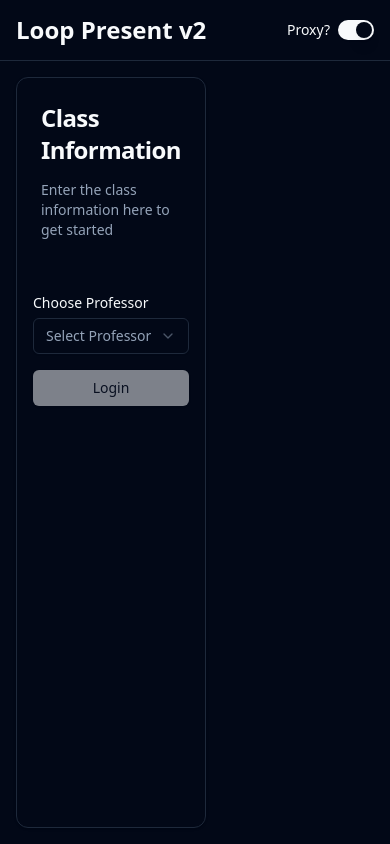
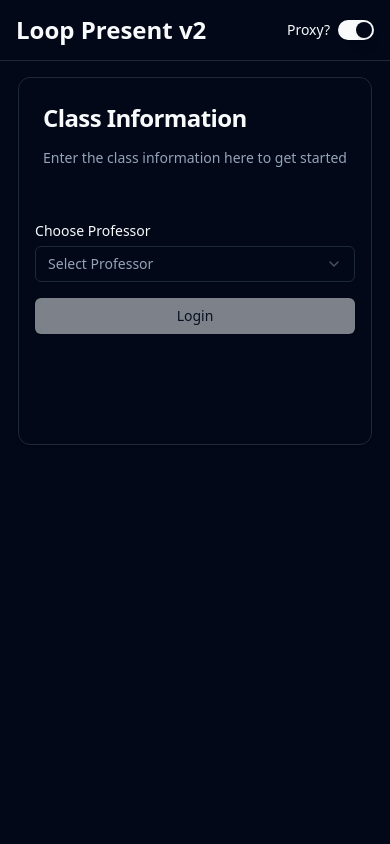
Before and after one commit to shaansundar/loop-present-v2, a Next.js app: page / in a window 390 px wide. Built offline with nearby package versions, Linux system fonts and the light colour scheme.

Commit message:
fix: mobile

```diff
--- a/src/app/page.tsx
+++ b/src/app/page.tsx
@@ -95,9 +95,9 @@ export default function Home() {
   }
 
   return (
-    <div className="flex flex-col items-start justify-start h-screen w-screen overflow-hidden">
+    <div className="flex flex-col items-start justify-start h-screen w-screen overflow-y-scroll md:overflow-hidden">
       <Header />
-      <div className="flex items-start justify-start gap-4 w-full h-full p-4">
+      <div className="flex flex-col md:flex-row items-center md:items-start justify-start gap-4 w-full h-full p-4">
         <Card className="min-w-1/3 w-fit h-full">
           <CardHeader className="flex flex-col items-start justify-start gap-2">
             <CardTitle className="text-2xl font-bold">
@@ -187,10 +187,10 @@ export default function Home() {
         <div className="flex flex-col items-start justify-start w-full h-full">
           {isSectionsFetched && selectedSection && (
             <Card className="w-full flex-1 h-fit overflow-hidden">
-              <CardHeader className="flex flex-row items-center justify-between px-4">
+              <CardHeader className="flex flex-col md:flex-row items-center justify-between px-4">
                 <CardTitle className="text-2xl w-fit font-bold">Attendance Details</CardTitle>
-                <div className="flex items-center w-fit justify-center gap-4 text-sm">
-                  {`Selected Students : (${selectedStudents.length} / ${currentAttendance?.attendance.length})`}
+                <div className="flex flex-col md:flex-row items-center w-fit justify-center gap-4 text-sm">
+                  <Label className="hidden md:block text-sm">{`Selected Students : (${selectedStudents.length} / ${currentAttendance?.attendance.length})`}</Label>
                   <Button variant="outline" size="icon">
                     <RefreshCcwIcon className="w-4 h-4" />
                   </Button>
```
